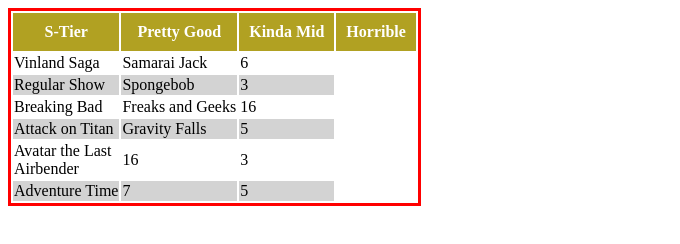
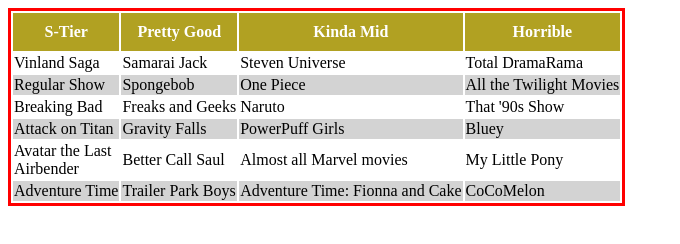
Before and after one commit to MichaelHowe11/Table-practice, a plain HTML site: page index copy.html in a window 1280 px wide. Shown: the whole page, without its empty margins (0-680 px from the left). Drawn offline with Linux system fonts and the light colour scheme.

Commit message:
tablepractice
e

```diff
--- a/index copy.html
+++ b/index copy.html
@@ -45,38 +45,44 @@
 
     <td>Vinland Saga</td>
     <td>Samarai Jack</td>
-    <td>6</td>
+    <td>Steven Universe</td>
+    <td>Total DramaRama</td>
 
 </tr>
 
 <tr>
     <td>Regular Show</td>
     <td>Spongebob</td>
-    <td>3</td>
+    <td>One Piece</td>
+    <td>All the Twilight Movies</td>
 </tr>
 
 <tr>
     <td>Breaking Bad</td>
     <td>Freaks and Geeks</td>
-    <td>16</td>
+    <td>Naruto</td>
+    <td>That '90s Show</td>
 </tr>
 
 <tr>
     <td>Attack on Titan</td>
     <td>Gravity Falls</td>
-    <td>5</td>
+    <td>PowerPuff Girls</td>
+    <td>Bluey</td>
 </tr>
 
 <tr>
     <td>Avatar the Last <br>Airbender<br> </td>
-    <td>16</td>
-    <td>3</td>
+    <td>Better Call Saul</td>
+    <td>Almost all Marvel movies</td>
+    <td>My Little Pony</td>
 </tr>
 
 <tr>
     <td>Adventure Time</td>
-    <td>7</td>
-    <td>5</td>
+    <td>Trailer Park Boys</td>
+    <td>Adventure Time: Fionna and Cake</td>
+    <td>CoCoMelon</td>
 </tr>
         </tbody>
 
```
